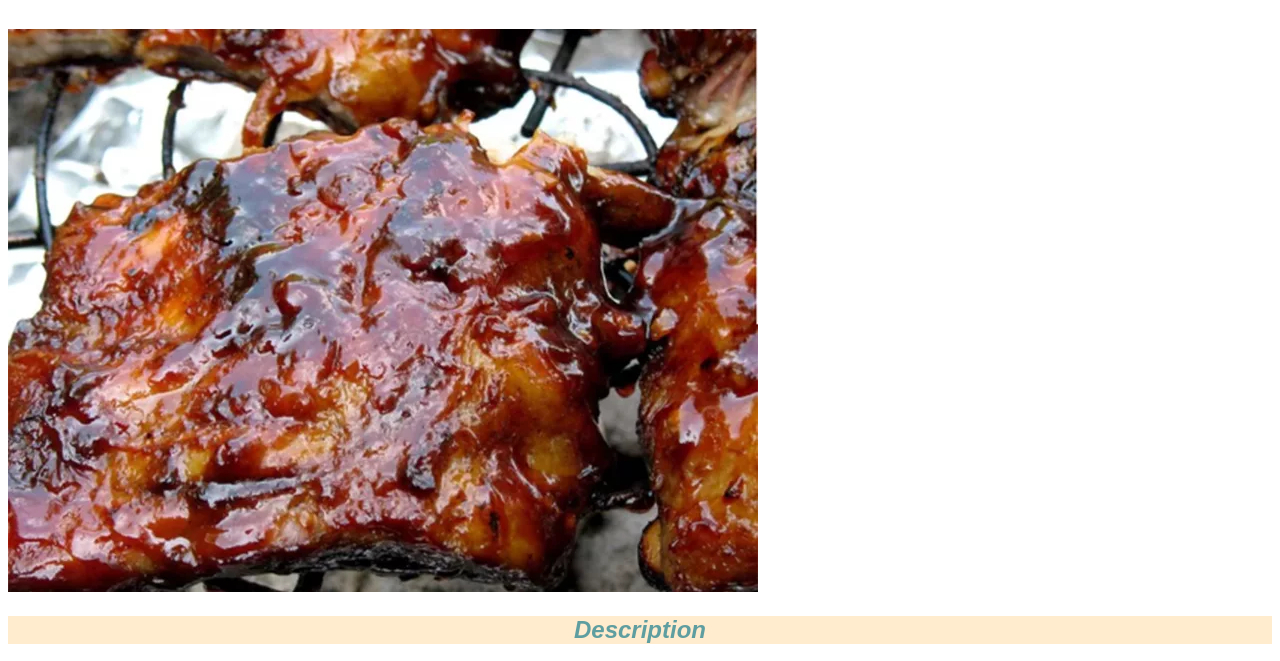
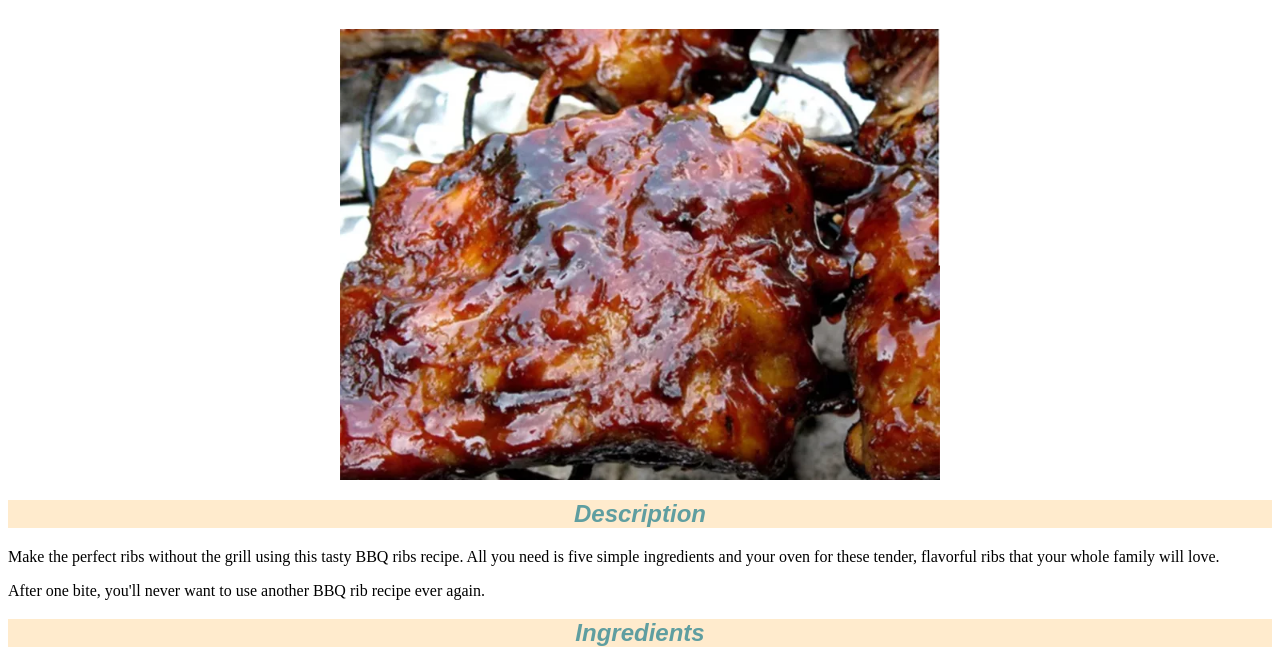
Before and after one commit to LexSnow/odin-recipes, a plain HTML site: page recipes/bbq.html in a window 1280 px wide. Shown: the part 90-751 px from the top of the page. Drawn offline with Linux system fonts and the light colour scheme.

Commit message:
Size and center images

```diff
--- a/recipes/bbq.html
+++ b/recipes/bbq.html
@@ -10,7 +10,7 @@
 
 <body>
     <h1>Summer's Best Barbeque Ribs</h1>
-    <img src="../img/bbq.webp" alt="Summer's Best Barbeque Ribs">
+    <img class="preview center" src="../img/bbq.webp" alt="Summer's Best Barbeque Ribs">
     <h2>Description</h2>
     <p>Make the perfect ribs without the grill using this tasty BBQ ribs recipe. All you need is five simple ingredients
         and your oven for these tender, flavorful ribs that your whole family will love.</p>
--- a/style.css
+++ b/style.css
@@ -16,3 +16,14 @@ h2{
     font-weight: 600;
     font-size: 24px;
 }
+
+.preview{
+    width: 600px;
+    height: auto;
+}
+
+.center{
+    display: block;
+    margin-left: auto;
+    margin-right: auto;
+}
```
Also changed, not shown: recipes/lasagna.html (+1 -1 lines), recipes/macncheese.html (+1 -1 lines).
